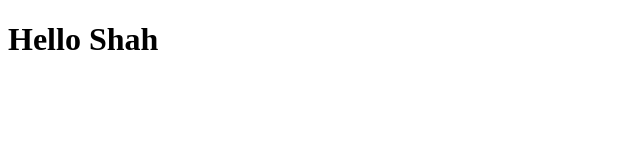
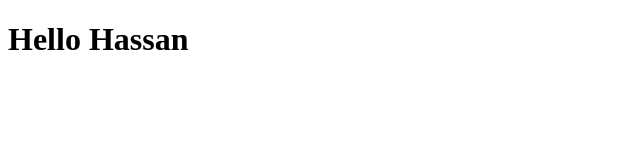
Before and after one commit to Shah-Hassan-Khan/aws-cicd-pipeline, a plain HTML site: page index.html in a window 1280 px wide. Shown: the full height of the page, 0-640 px from the left. Drawn offline with Linux system fonts and the light colour scheme.

Commit message:
Update index.html

```diff
--- a/index.html
+++ b/index.html
@@ -8,6 +8,6 @@
 	<title></title>
 </head>
 <body>
- <h1>Hello Shah</h1>
+ <h1>Hello Hassan</h1>
 </body>
 </html>
```
